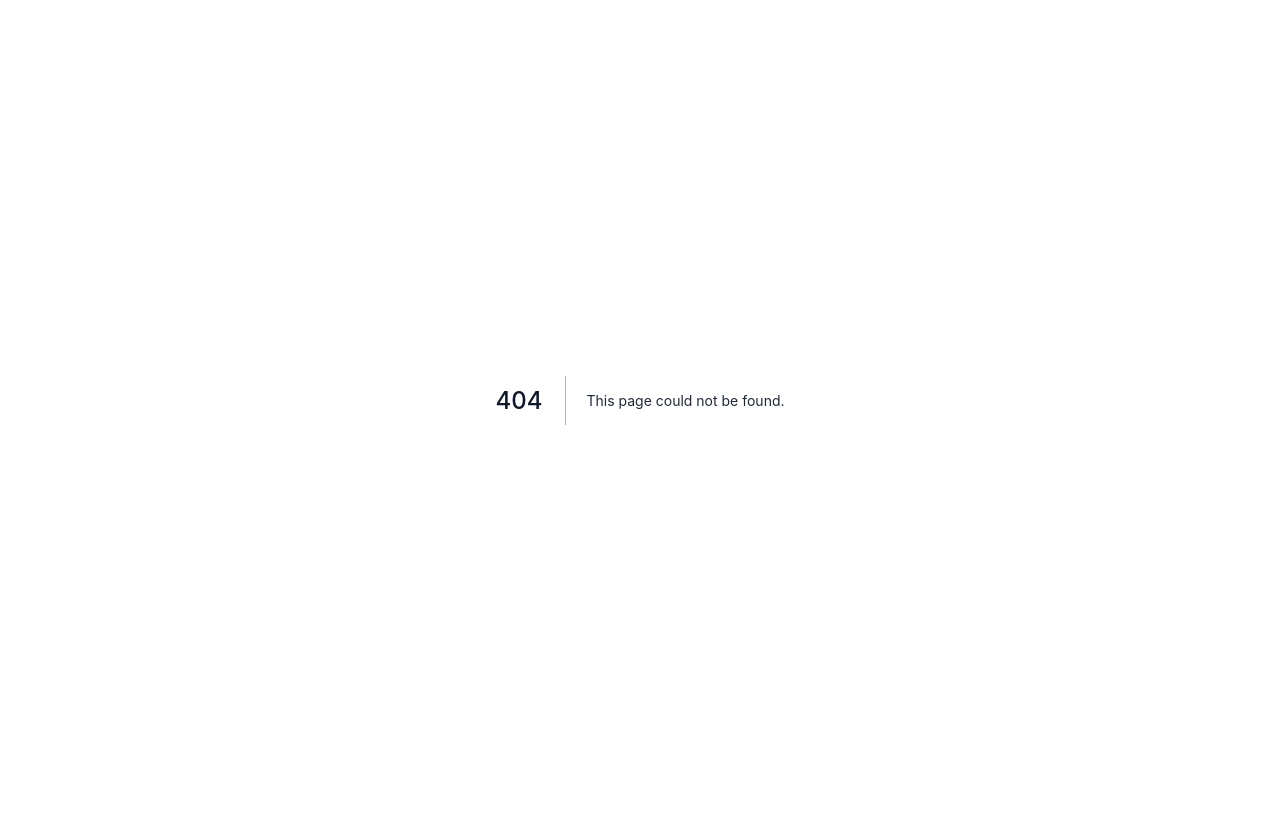
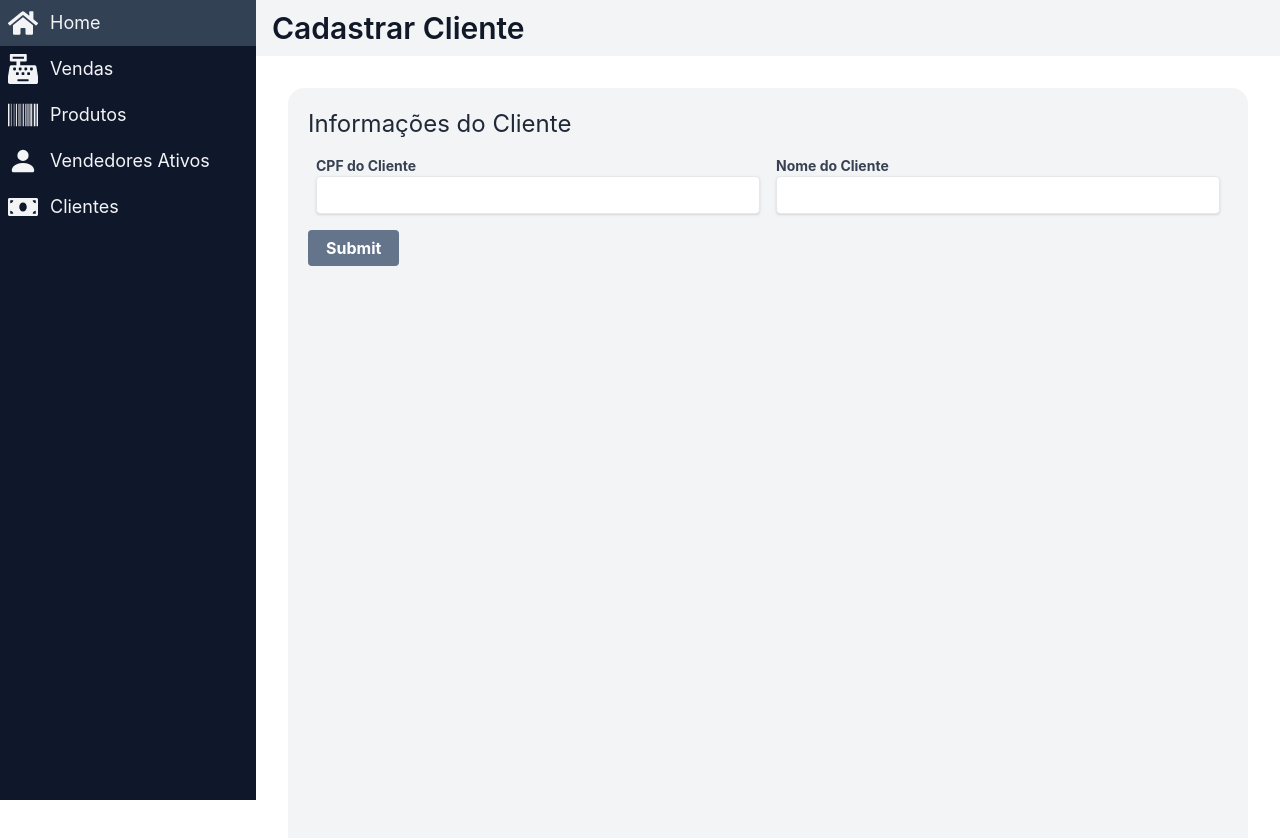
Before and after one commit to brunomariz/lab_engsoft, a Next.js app in the folder frontend/: page /clientes/cadastro in a window 1280 px wide. Before the commit this address had no page. Shown: the top 838 px of the page. Before the commit the page ends 800 px from the top, so only its background shows below. Built offline with nearby package versions, Linux system fonts and the light colour scheme.

Commit message:
feat: cadastro de cliente

```diff
--- /dev/null
+++ b/frontend/components/Forms/CadastroClienteForm/CadastroClienteForm.tsx
@@ -0,0 +1,47 @@
+import { Form, Formik } from "formik";
+import React from "react";
+import {
+  cadastroClienteValidation,
+  ICadastroClienteValidation,
+} from "../../../validation/cadastroCliente/cadastroClienteValidation";
+import Input from "../../Input/Input";
+
+type Props = {};
+
+function CadastroClienteForm({}: Props) {
+  const initialValues: ICadastroClienteValidation = {
+    cpf_cliente: "",
+    nome_cliente: "",
+  };
+  const handleSubmit = (values: ICadastroClienteValidation) => {
+    console.log(values);
+  };
+  return (
+    <div>
+      <Formik
+        initialValues={initialValues}
+        onSubmit={(values, actions) => {
+          handleSubmit(values);
+          actions.setSubmitting(false);
+        }}
+        validationSchema={cadastroClienteValidation}
+      >
+        <Form>
+          <div className="grid grid-cols-2">
+            <Input label="CPF do Cliente" name="cpf_cliente"></Input>
+            <Input label="Nome do Cliente" name="nome_cliente"></Input>
+          </div>
+
+          <button
+            className="bg-slate-500 hover:bg-slate-700 text-white font-bold py-1 border-2 border-slate-500 px-4 rounded focus:outline-none focus:shadow-outline"
+            type="submit"
+          >
+            Submit
+          </button>
+        </Form>
+      </Formik>
+    </div>
+  );
+}
+
+export default CadastroClienteForm;
--- /dev/null
+++ b/frontend/pages/clientes/cadastro.tsx
@@ -0,0 +1,17 @@
+import React, { useState } from "react";
+import CadastroClienteForm from "../../components/Forms/CadastroClienteForm/CadastroClienteForm";
+import VendaForm from "../../components/Forms/VendaForm/VendaForm";
+import SidebarLayout from "../../components/SidebarLayout/SidebarLayout";
+
+type Props = {};
+
+function Cadastro({}: Props) {
+  return (
+    <SidebarLayout title="Cadastrar Cliente">
+      <h2 className="">Informações do Cliente</h2>
+      <CadastroClienteForm></CadastroClienteForm>
+    </SidebarLayout>
+  );
+}
+
+export default Cadastro;
--- /dev/null
+++ b/frontend/pages/clientes/index.tsx
@@ -0,0 +1,30 @@
+import React from "react";
+import { FaCashRegister, FaList } from "react-icons/fa";
+import LinkCard from "../../components/LinkCard/LinkCard";
+import CardList from "../../components/CardList/CardList";
+import SidebarLayout from "../../components/SidebarLayout/SidebarLayout";
+import { BsPerson } from "react-icons/bs";
+
+type Props = {};
+
+function Clientes({}: Props) {
+  return (
+    <SidebarLayout title="Clientes">
+      <h2>O que você deseja fazer?</h2>
+      <CardList>
+        <LinkCard
+          label="Cadastrar Cliente"
+          icon={<BsPerson size={40}></BsPerson>}
+          route="/clientes/cadastro"
+        ></LinkCard>
+        <LinkCard
+          label="Listar Clientes"
+          icon={<FaList size={40}></FaList>}
+          route="/clientes/lista"
+        ></LinkCard>
+      </CardList>
+    </SidebarLayout>
+  );
+}
+
+export default Clientes;
--- /dev/null
+++ b/frontend/validation/cadastroCliente/cadastroClienteValidation.ts
@@ -0,0 +1,11 @@
+import { object, string, ref, number, bool, array } from "yup";
+
+export interface ICadastroClienteValidation {
+  cpf_cliente: string;
+  nome_cliente: string;
+}
+
+export const cadastroClienteValidation = object().shape({
+  cpf_cliente: string().required("Campo obrigatório"),
+  nome_cliente: string().required("Campo obrigatório"),
+});
--- a/frontend/validation/venda/vendaValidation.ts
+++ b/frontend/validation/venda/vendaValidation.ts
@@ -5,12 +5,12 @@ export interface IVendaValidation {
   cpf_vendedor: string;
   produtos: {
     codigo_produto: number;
-    // nome_produto: string;
     quantidade_produto: number;
-    // em_promocao: boolean;
-    // preco_venda: number;
   }[];
 }
+// nome_produto: string;
+// em_promocao: boolean;
+// preco_venda: number;
 
 export const vendaValidation = object().shape({
   cpf_cliente: string(),
```
Also changed, not shown: frontend/pages/clientes/lista.tsx (renamed from frontend/pages/clientes.tsx, +4 -4 lines).
